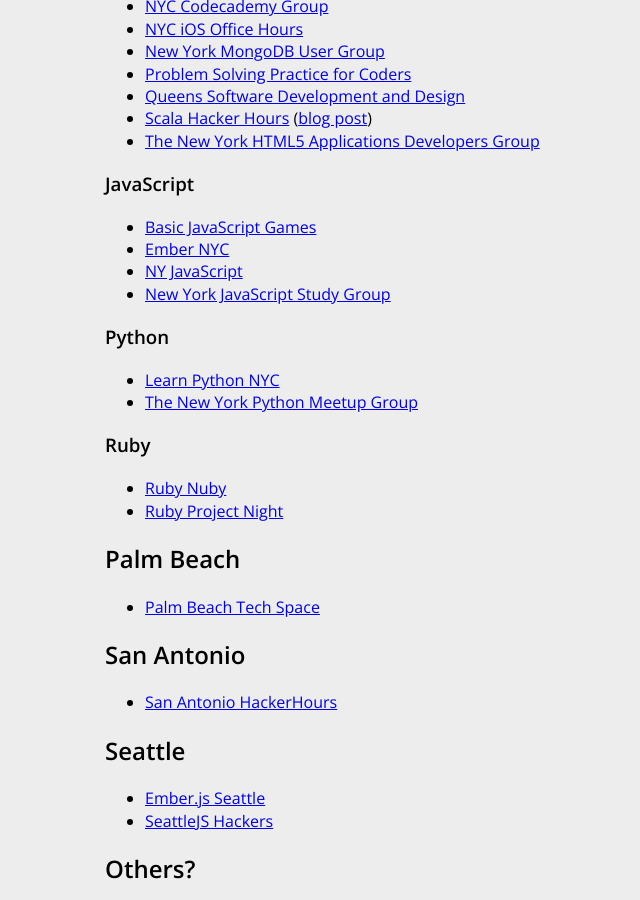
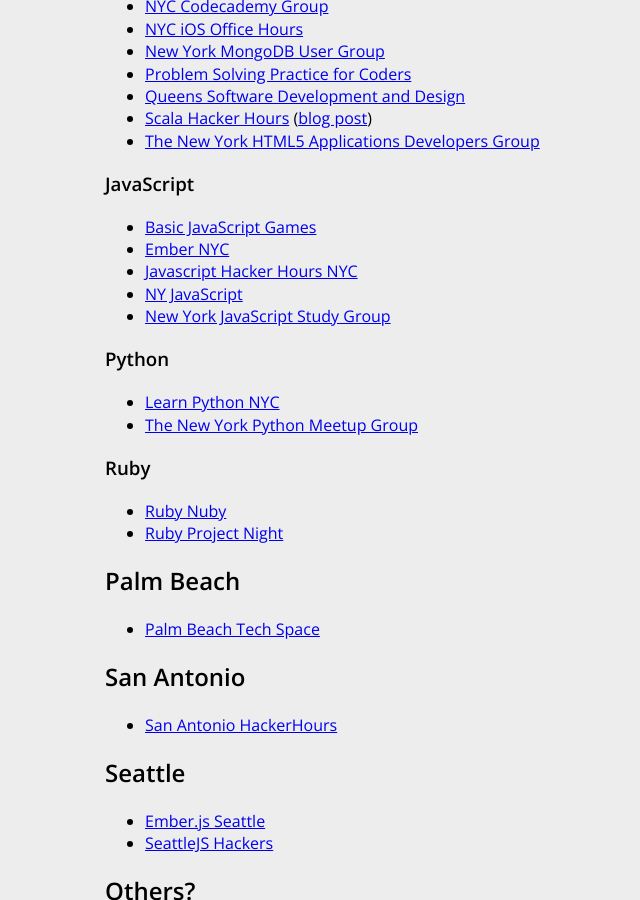
Before and after one commit to HackerHours/hackerhours.org, a Jekyll site: the page built from related-groups.md, in a window 1280 px wide and 900 px high, scrolled down 1675 px. Shown: the whole window, without its empty margins (215-855 px from the left). Built offline with Jekyll 4.4.1, drawn with Linux system fonts in a browser that asks for light colours; comment, search, counter and statistics services are not loaded.

Commit message:
add Javascript Hacker Hours NYC

```diff
--- a/related-groups.md
+++ b/related-groups.md
@@ -79,6 +79,7 @@
 
 * [Basic JavaScript Games](https://www.meetup.com/Basic-Javascript-Games/)
 * [Ember NYC](http://www.meetup.com/EmberJS-NYC/)
+* [Javascript Hacker Hours NYC](https://www.meetup.com/Javascript-Hacker-Hours-NYC/)
 * [NY JavaScript](http://www.meetup.com/NY-JavaScript/)
 * [New York JavaScript Study Group](http://www.meetup.com/New-York-JavaScript-Study-Group/)
 
```
